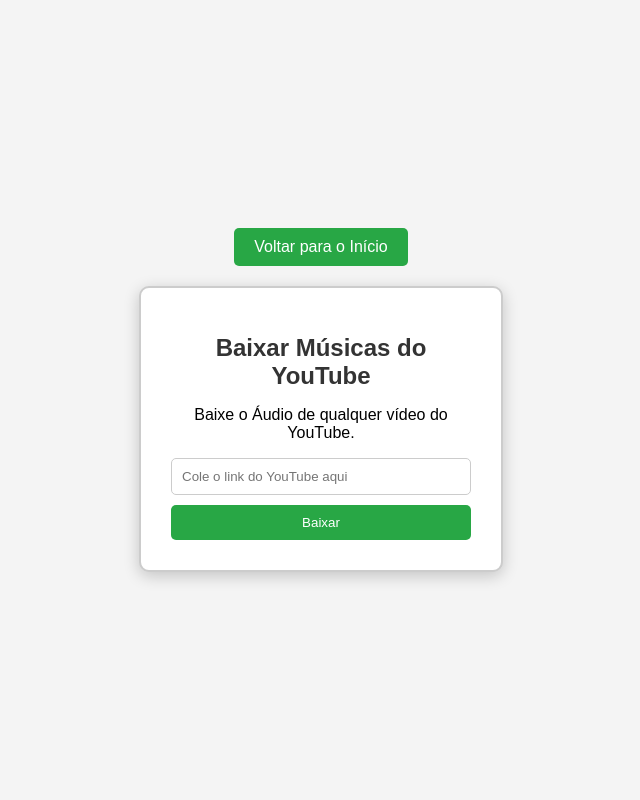
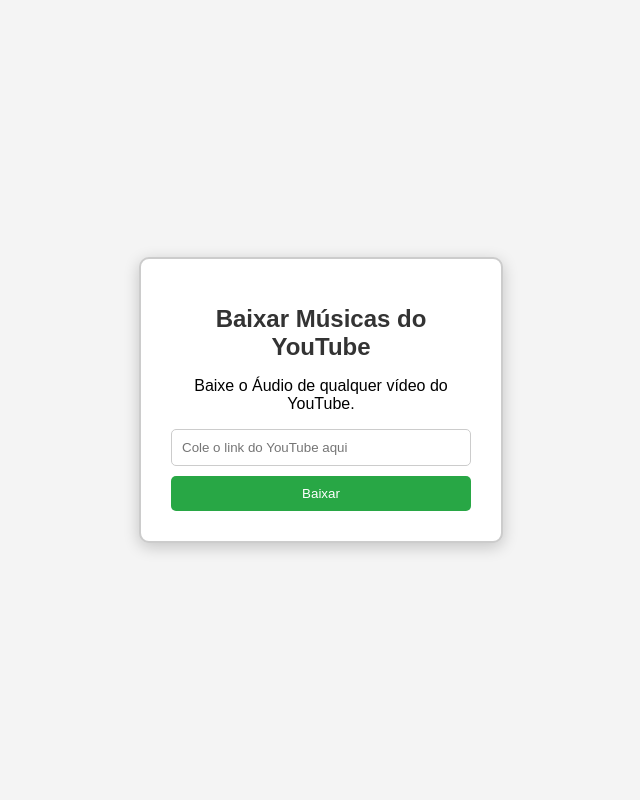
Before and after one commit to ThierliRamos/botyt, a Flask app: page /youtube in a window 1280 px wide. Shown: the whole page, without its empty margins (319-959 px from the left). Run offline with Flask 3, Linux system fonts and the light colour scheme.

Commit message:
Update youtube.html

```diff
--- a/templates/youtube.html
+++ b/templates/youtube.html
@@ -13,7 +13,6 @@
             margin: 0;
             background-color: #f4f4f4;
             font-family: Arial, sans-serif;
-            flex-direction: column; /* Altera a direção do layout para coluna */
         }
         .container {
             background-color: white;
@@ -54,31 +53,16 @@
             margin: 15px 0;
             color: #333;
             font-weight: bold;
-            text-align: left; /* Para alinhar à esquerda */
+            text-align: left;
         }
         #loading-message {
             display: none;
             margin-top: 10px;
-            color: #007bff; /* Azul para a mensagem de carregamento */
-        }
-        .back-button {
-            background-color: #28a745; /* Cor verde */
-            color: white;
-            padding: 10px 20px;
-            border-radius: 5px;
-            text-decoration: none; /* Remove sublinhado do link */
-            font-size: 16px;
-            margin-bottom: 20px; /* Espaçamento abaixo do botão */
-            transition: background-color 0.3s;
-            text-align: center; /* Centraliza o texto */
-        }
-        .back-button:hover {
-            background-color: #218838; /* Cor ao passar o mouse */
+            color: #007bff;
         }
     </style>
 </head>
 <body>
-    <a href="/main" class="back-button">Voltar para o Início</a> <!-- Botão estilizado -->
     <div class="container">
         <h1>Baixar Músicas do YouTube</h1>
         <p>Baixe o Áudio de qualquer vídeo do YouTube.</p>
@@ -86,15 +70,15 @@
             <input type="text" name="url" placeholder="Cole o link do YouTube aqui" required>
             <button type="submit">Baixar</button>
         </form>
-        <div id="loading-message">Baixando Música, Aguarde...</div> <!-- Mensagem de carregamento -->
+        <div id="loading-message">Baixando Música, Aguarde...</div>
         {% if message %}
-            <div class="message">{{ message|safe }}</div>  <!-- Exibe a mensagem -->
+            <div class="message">{{ message|safe }}</div>
         {% endif %}
     </div>
 
     <script>
         function showLoadingMessage() {
-            document.getElementById('loading-message').style.display = 'block'; // Exibe a mensagem de carregamento
+            document.getElementById('loading-message').style.display = 'block';
         }
     </script>
 </body>
```
